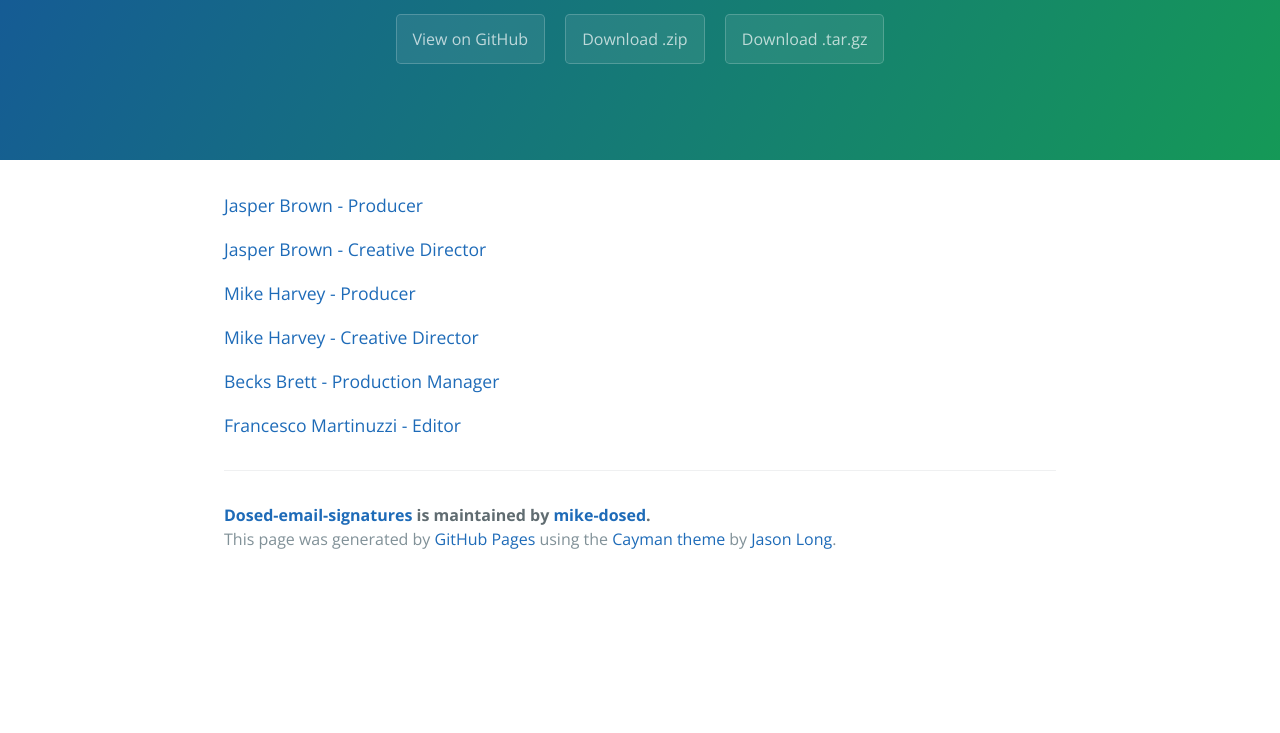
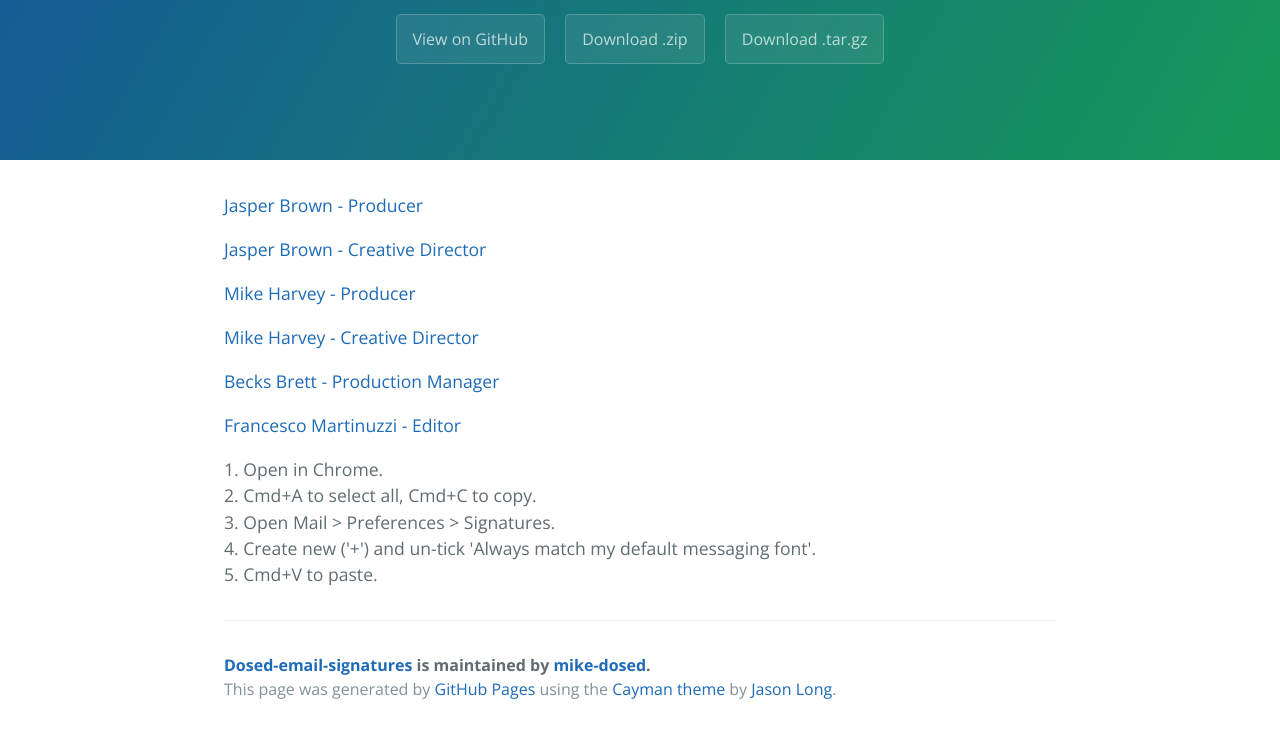
Before and after one commit to mike-dosed/dosed-email-signatures, a plain HTML site: page index.html in a window 1280 px wide. Shown: the part 176-909 px from the top of the page. Before the commit the page ends 800 px from the top, so only its background shows below. Drawn offline with nearby package versions, Linux system fonts and the light colour scheme.

Commit message:
Update index.html

```diff
--- a/index.html
+++ b/index.html
@@ -27,6 +27,8 @@
         <p><a href="bb_production_manager.html">Becks Brett - Production Manager</a></p>
         <p><a href="fm_editor.html">Francesco Martinuzzi - Editor</a></p>
 
+      <p>1. Open in Chrome. <br/>2. Cmd+A to select all, Cmd+C to copy.<br/>3. Open Mail > Preferences > Signatures.<br/>4. Create new ('+') and un-tick 'Always match my default messaging font'.<br/>5. Cmd+V to paste.</p>
+
       <footer class="site-footer">
         <span class="site-footer-owner"><a href="https://github.com/mike-dosed/dosed-email-signatures">Dosed-email-signatures</a> is maintained by <a href="https://github.com/mike-dosed">mike-dosed</a>.</span>
 
```
